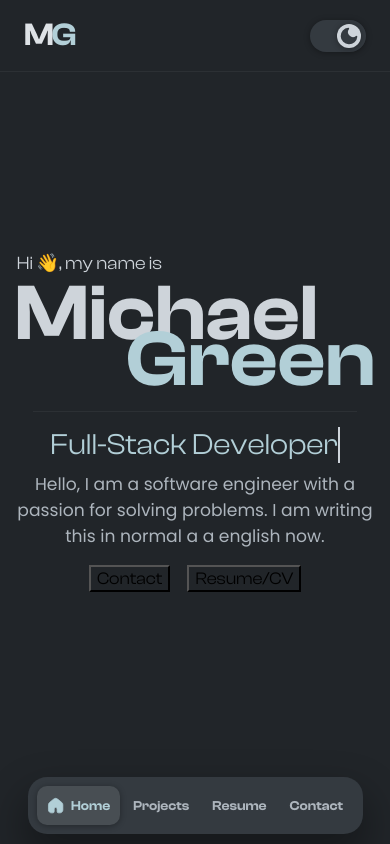
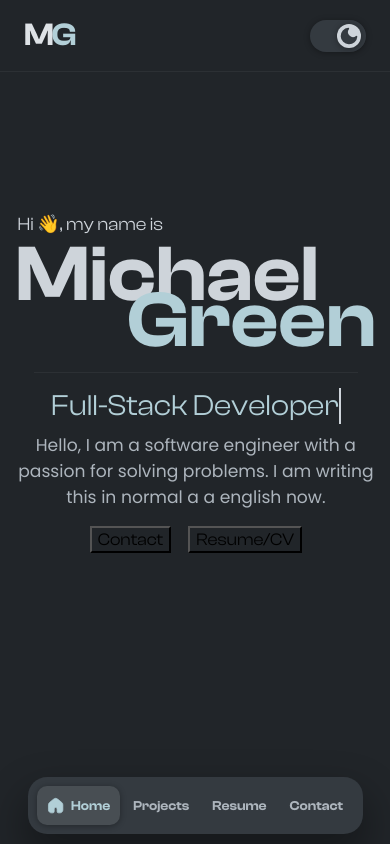
Before and after one commit to michaelgreenl/e-portfolio, a Vue app: page /#home in a window 390 px wide. Built offline with nearby package versions, Linux system fonts and the light colour scheme; a web font is replaced by a local one.

Commit message:
fix: Added space at bottom of the page for the mobile navbar

```diff
--- a/src/App.vue
+++ b/src/App.vue
@@ -2,7 +2,7 @@
     <Navbar />
 
     <transition name="page" mode="out-in">
-        <component :is="routeStore.currentRoute.component" :key="routeStore.activePath" />
+        <component :is="routeStore.currentRoute.component" :key="routeStore.activePath" class="page-wrapper" />
     </transition>
 </template>
 
@@ -44,6 +44,21 @@ body,
     margin: 0;
     font-family: $primary-font-stack;
     background-color: $color-bg-primary;
+}
+
+#app {
+    display: flex;
+    flex-direction: column;
+}
+
+.page-wrapper {
+    padding-bottom: 5em !important;
+}
+
+@include bp-md-tablet {
+    .page-wrapper {
+        padding-bottom: 1em !important;
+    }
 }
 
 .page-enter-active,
```
